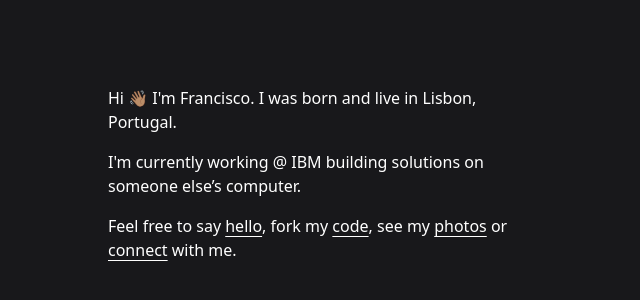
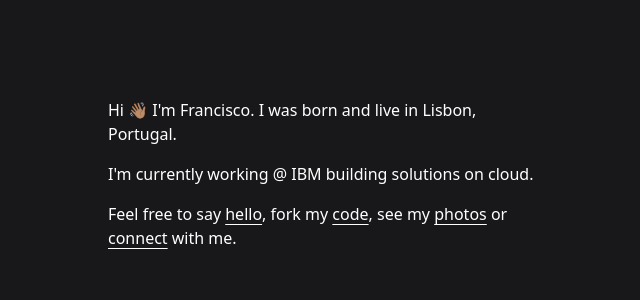
Before and after one commit to heyfrancisco/heyfrancisco-website, a Next.js app: page / in a window 1280 px wide. Shown: the part 226-526 px from the top of the page, without its empty margins (316-956 px from the left). Built offline with nearby package versions, Linux system fonts and the light colour scheme.

Commit message:
Update About.js

```diff
--- a/components/Text/About.js
+++ b/components/Text/About.js
@@ -5,7 +5,7 @@ const About = () => {
         Hi 👋🏽 I&apos;m Francisco. I was born and live in Lisbon, Portugal.
       </p>
       <p key={2} className="p-2">
-        I&apos;m currently working @ IBM building solutions on someone else’s computer.
+        I&apos;m currently working @ IBM building solutions on cloud.
       </p>
       <p key={3} className="p-2">
         Feel free to say{" "}
```
